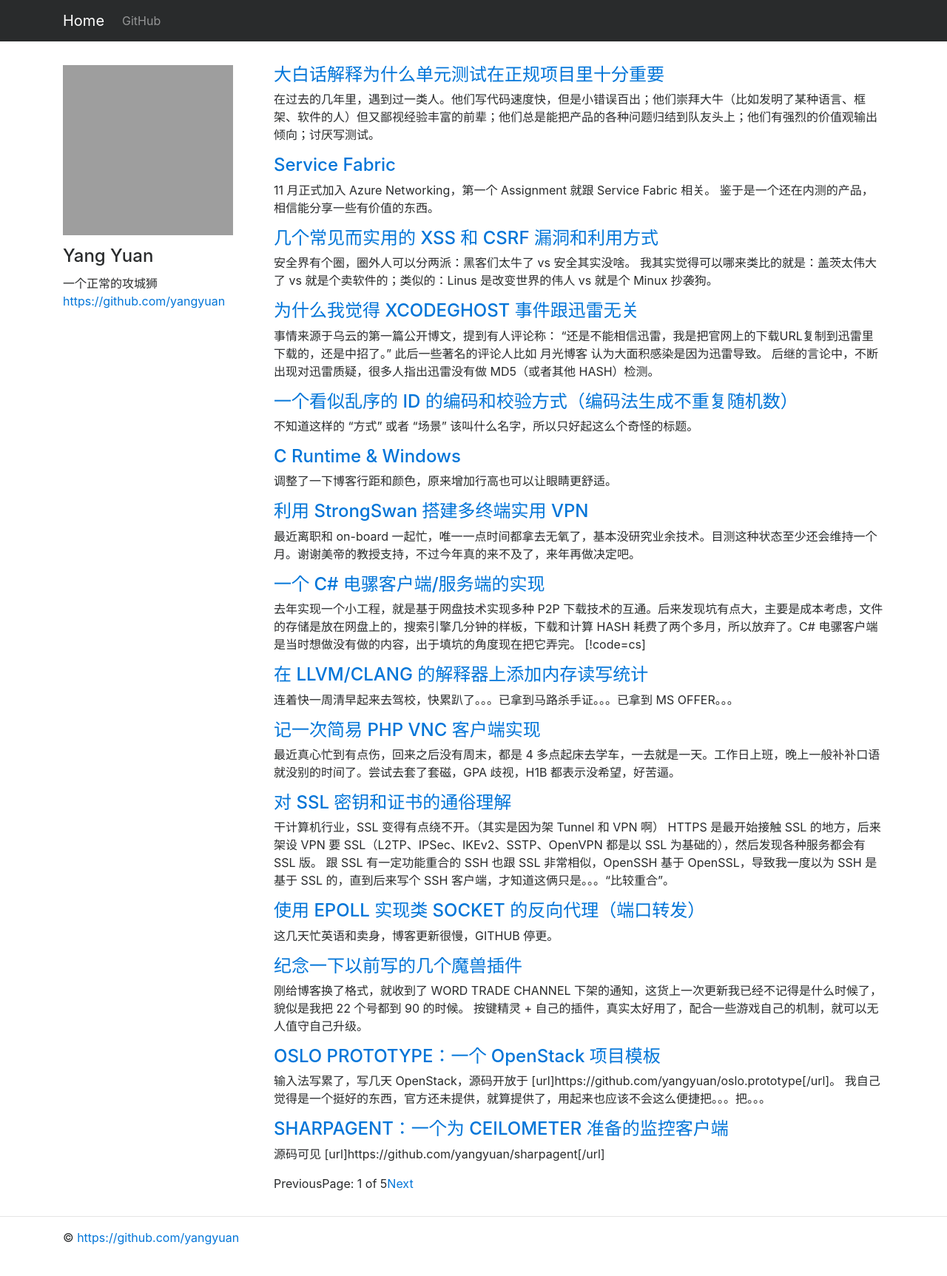
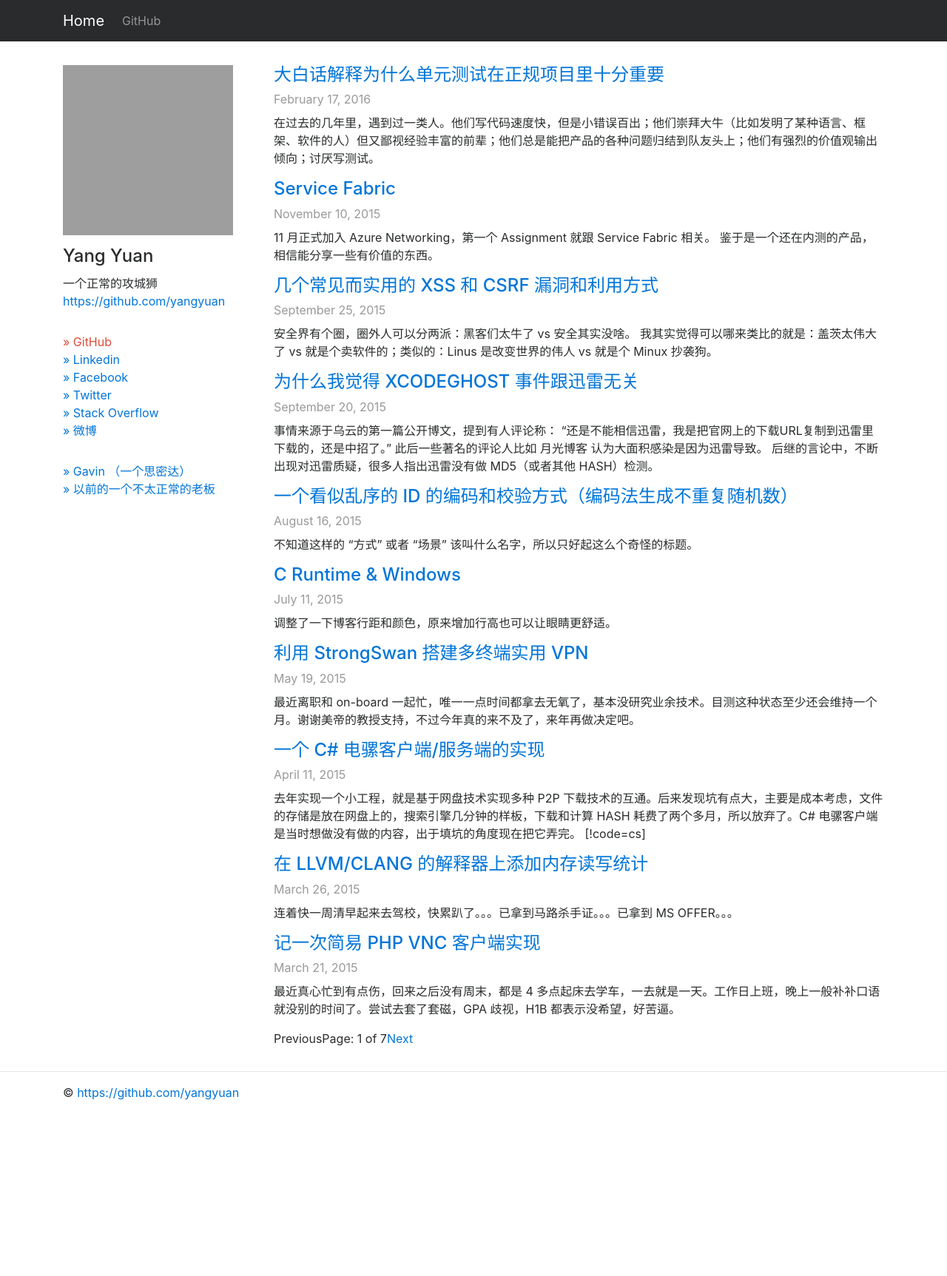
Before and after one commit to yangyuan/yangyuan.github.io, a Jekyll site: the page built from index.html, in a window 1280 px wide. Shown: the whole page at 74% size. Built offline with Jekyll 4.4.1, drawn with Linux system fonts in a browser that asks for light colours; nearby versions of some CDN libraries; the list of posts is cut into pages by our own code; after the commit the page ends 1529 px from its top, so only the background shows below that; grey boxes are pictures that could not be loaded.

Commit message:
baidu auth

````diff
--- a/_config.yml
+++ b/_config.yml
@@ -37,7 +37,7 @@
 
 permalink: /post/:year-:month-:day-:title/
 
-paginate: 15
+paginate: 10
 paginate_path: "/posts/:num/"
 
 # Jekyll 3 now only supports Kramdown for Markdown
--- a/_includes/meta.html
+++ b/_includes/meta.html
@@ -2,6 +2,7 @@
     <meta content='text/html; charset=utf-8' http-equiv='Content-Type'>
     <meta http-equiv='X-UA-Compatible' content='IE=edge'>
     <meta name='viewport' content='width=device-width, initial-scale=1.0, maximum-scale=1.0'>
+    <meta name="baidu-site-verification" content="CXxpzwDnkR" />
 
     {% if page.excerpt %}
     <meta name="description" content="{{ page.excerpt| strip_html }}" />
--- a/_layouts/default.html
+++ b/_layouts/default.html
@@ -26,7 +26,7 @@
     <div class="collapse navbar-collapse" id="navbarsExampleContainer">
       <ul class="navbar-nav mr-auto">
         <li class="nav-item">
-        <a class="nav-link" href="https://github.com/yangyuan">GitHub</a>
+        <a class="nav-link" href="https://github.com/yangyuan" target="_blank">GitHub</a>
         </li>
       </ul>
     </div>
--- a/_layouts/index.html
+++ b/_layouts/index.html
@@ -9,9 +9,32 @@
   <img class="img-rounded" style="max-height:230px;max-width:230px" src="{{ site.avatar }}" />
   <div class="card-block" style="padding:15px 0px">
     <h4 class="card-title">{{ site.name }}</h4>
-    <p class="card-text">{{ site.description }} <a href="https://github.com/yangyuan">https://github.com/yangyuan</a></p>
+    <p class="card-text">{{ site.description }} <a href="https://github.com/yangyuan" target="_blank">https://github.com/yangyuan</a></p>
   </div>
 </div>
+
+
+<div class="card border-0">
+  <div class="card-block" style="padding:0px">
+    <p class="card-text">
+<div class="g_l_link"><a href="https://github.com/yangyuan" target="_blank"><font color="#dd4b39">&raquo; GitHub</font></a></div>
+<div class="g_l_link"><a href="http://www.linkedin.com/pub/yuan-yang/86/56/5b4" target="_blank">&raquo; Linkedin</a></div>
+<div class="g_l_link"><a href="http://www.facebook.com/profile.php?id=100009320208345" target="_blank">&raquo; Facebook</a></div>
+<div class="g_l_link"><a href="https://twitter.com/_yangyuan" target="_blank">&raquo; Twitter</a></div>
+<div class="g_l_link"><a href="http://stackoverflow.com/users/3907386/" target="_blank">&raquo; Stack Overflow</a></div>
+<div class="g_l_link"><a href="http://weibo.com/1936983364" target="_blank">&raquo; 微博</a></div>
+    </p>
+  </div>
+</div>
+
+<div class="card border-0">
+  <div class="card-block" style="padding:15px 0px">
+    <p class="card-text">
+      <a href="http://gavxin.com/" target="_blank">&raquo; Gavin （一个思密达）</a><br />
+      <a href="http://kevinsj.com/" target="_blank">&raquo; 以前的一个不太正常的老板</a></p>
+  </div>
+</div>
+<!-- G_INFO END -->
 
 </div>
 <div class="col-lg-9">
--- a/_posts/2015-09-25-zh-xss-and-csrf.md
+++ b/_posts/2015-09-25-zh-xss-and-csrf.md
@@ -50,6 +50,8 @@
 发过去了。
 意味着什么呢，意味着，对应域名的 Cookie 已经发过去了，目标服务器上的程序理论上也获取了 Cookie。
 意味着什么呢，看这样一个技巧
-	<img src="http://user.qzone.qq.com/10000" />
-还出来了么，此时你的 QQ 号很可能已经被泄露了。
+```html
+<img src="http://user.qzone.qq.com/10000" />
+```
+还看不出来了么，此时你的 QQ 号很可能已经被泄露了。
 不能提示更多了，QQ 网站上拥有大量类似漏洞，很多知名的网站都来使用这些漏洞来追踪用户。
--- a/index.html
+++ b/index.html
@@ -6,6 +6,7 @@
   {% for post in paginator.posts %}
     <article class="post">
       <h4><a href="{{ post.url }}">{{ post.title }}</a></h4>
+      <div class="i_p_datetime">{{ post.date | date: '%B %d, %Y' }}</div>
       <div class="entry">
         {{ post.excerpt }}
       </div>
--- a/resource/style.css
+++ b/resource/style.css
@@ -17,3 +17,8 @@
 .date {
     padding: 0px 0px 15px 0px;
 }
+
+.i_p_datetime {
+    color: #999;
+    padding: 0px 0px 8px;
+}
````
